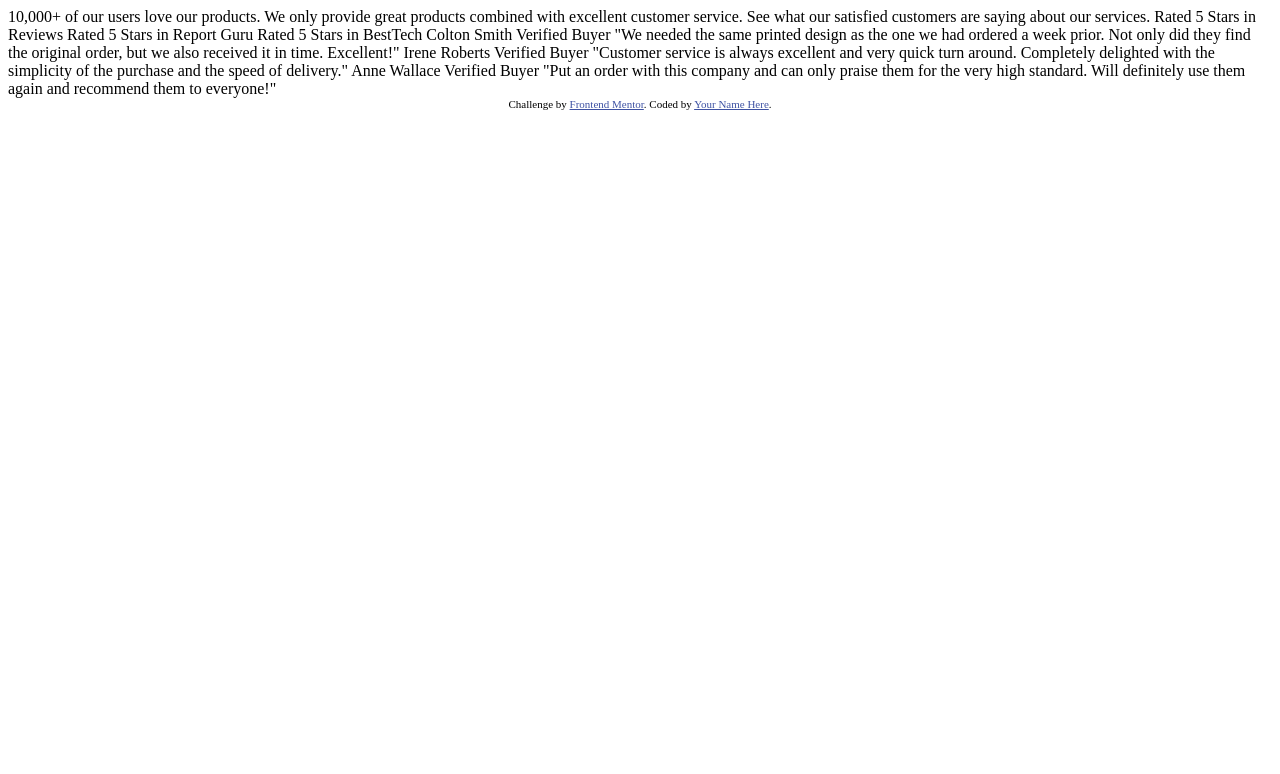
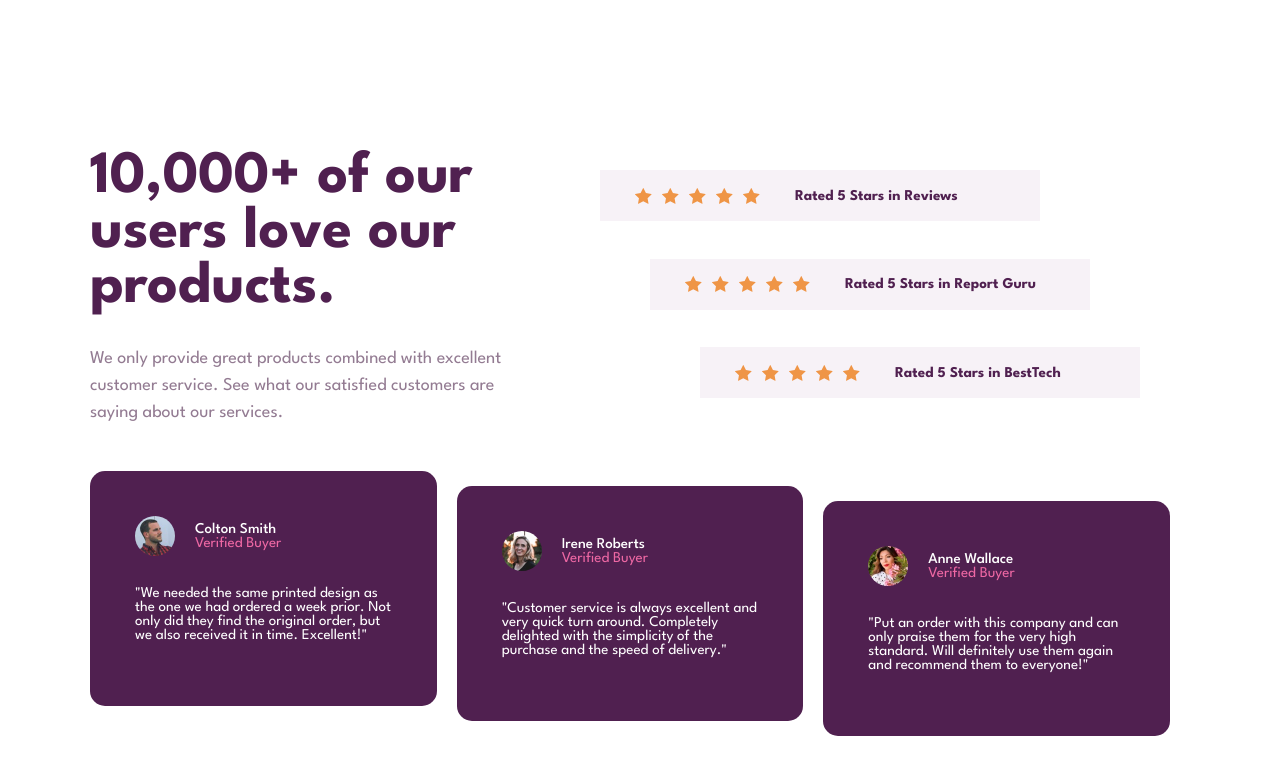
Before and after one commit to mbedon/FM08_Social_proof_section, a plain HTML site: page index.html in a window 1280 px wide. Drawn offline with Linux system fonts and the light colour scheme.

Commit message:
Finished with url images added

```diff
--- a/index.html
+++ b/index.html
@@ -3,59 +3,97 @@
   <head>
     <meta charset="UTF-8" />
     <meta name="viewport" content="width=device-width, initial-scale=1.0" />
-    <!-- displays site properly based on user's device -->
-
-    <link
-      rel="icon"
-      type="image/png"
-      sizes="32x32"
-      href="./images/favicon-32x32.png"
-    />
-
+    <link rel="stylesheet" href="styles.css">
     <title>Frontend Mentor | Social proof section</title>
 
-    <!-- Feel free to remove these styles or customise in your own stylesheet 👍 -->
-    <style>
-      .attribution {
-        font-size: 11px;
-        text-align: center;
-      }
-      .attribution a {
-        color: hsl(228, 45%, 44%);
-      }
-    </style>
   </head>
   <body>
-    10,000+ of our users love our products.
+    <main>
+      <section class="section-top">
+        <div class="title">
+          <h1>10,000+ of our users love our products.</h1>
+          <p>We only provide great products combined with excellent customer service.
+            See what our satisfied customers are saying about our services.</p>
+        </div>
+        <div class="reviews">
+          <div class="review-post post1">
+            <div>
+              <img src="https://mbedon.github.io/FM08_Social_proof_section/images/icon-star.svg" alt="icon star" class="star">
+              <img src="https://mbedon.github.io/FM08_Social_proof_section/images/icon-star.svg" alt="icon star" class="star">
+              <img src="https://mbedon.github.io/FM08_Social_proof_section/images/icon-star.svg" alt="icon star" class="star">
+              <img src="https://mbedon.github.io/FM08_Social_proof_section/images/icon-star.svg" alt="icon star" class="star">
+              <img src="https://mbedon.github.io/FM08_Social_proof_section/images/icon-star.svg" alt="icon star" class="star">
+            </div>
+            <p>
+              Rated 5 Stars in Reviews
+            </p>
+          </div>
+          <div class="review-post  post2">
+            <div>
+              <img src="https://mbedon.github.io/FM08_Social_proof_section/images/icon-star.svg" alt="icon star" class="star">
+              <img src="https://mbedon.github.io/FM08_Social_proof_section/images/icon-star.svg" alt="icon star" class="star">
+              <img src="https://mbedon.github.io/FM08_Social_proof_section/images/icon-star.svg" alt="icon star" class="star">
+              <img src="https://mbedon.github.io/FM08_Social_proof_section/images/icon-star.svg" alt="icon star" class="star">
+              <img src="https://mbedon.github.io/FM08_Social_proof_section/images/icon-star.svg" alt="icon star" class="star">
+            </div>
+            <p>
+              Rated 5 Stars in Report Guru
+            </p>
+          </div>
+          <div class="review-post  post3">
+            <div>
+              <img src="https://mbedon.github.io/FM08_Social_proof_section/images/icon-star.svg" alt="icon star" class="star">
+              <img src="https://mbedon.github.io/FM08_Social_proof_section/images/icon-star.svg" alt="icon star" class="star">
+              <img src="https://mbedon.github.io/FM08_Social_proof_section/images/icon-star.svg" alt="icon star" class="star">
+              <img src="https://mbedon.github.io/FM08_Social_proof_section/images/icon-star.svg" alt="icon star" class="star">
+              <img src="https://mbedon.github.io/FM08_Social_proof_section/images/icon-star.svg" alt="icon star" class="star">
+            </div>
+            <p>
+              Rated 5 Stars in BestTech
+            </p>
+          </div>
+        </div>
+      </section>
+      <section class="section-bot">
+        <div class="user-post colton">
+          <div class="user-profile">
+            <img src="https://mbedon.github.io/FM08_Social_proof_section/images/image-colton.jpg" alt="colton profile picture" class="user-photo">
+            <div class="user-info">
+              <h3 class="user-name">Colton Smith</h3>
+              <h3 class="verified-buyer">Verified Buyer</h3>
+            </div>
+          </div>
+          <p class="user-opinion">
+            "We needed the same printed design as the one we had ordered a week prior. Not only did they find the original order, but we also received it in time. Excellent!"
+          </p>
+        </div>
+        <div class="user-post irene">
+          <div class="user-profile">
+            <img src="https://mbedon.github.io/FM08_Social_proof_section/images/image-irene.jpg" alt="colton profile picture" class="user-photo">
+            <div class="user-info">
+              <h3 class="user-name">Irene Roberts</h3>
+              <h3 class="verified-buyer">Verified Buyer</h3>
+            </div>
+          </div>
+          <p class="user-opinion">
+            "Customer service is always excellent and very quick turn around. Completely delighted with the simplicity of the purchase and the speed of delivery."
+          </p>
+        </div>
+        <div class="user-post anne">
+          <div class="user-profile">
+            <img src="https://mbedon.github.io/FM08_Social_proof_section/images/image-anne.jpg" alt="colton profile picture" class="user-photo">
+            <div class="user-info">
+              <h3 class="user-name">Anne Wallace</h3>
+              <h3 class="verified-buyer">Verified Buyer</h3>
+            </div>
+          </div>
+          <p class="user-opinion">
+            "Put an order with this company and can only praise them for the very high standard. Will definitely use them again and recommend them to everyone!"
+          </p>
+        </div>
+      </section>
+    </main>
 
-    We only provide great products combined with excellent customer service.
-    See what our satisfied customers are saying about our services.
 
-    Rated 5 Stars in Reviews
-    Rated 5 Stars in Report Guru
-    Rated 5 Stars in BestTech
-
-    Colton Smith
-    Verified Buyer
-    "We needed the same printed design as the one we had ordered a week prior.
-    Not only did they find the original order, but we also received it in time.
-    Excellent!"
-
-    Irene Roberts
-    Verified Buyer
-    "Customer service is always excellent and very quick turn around. Completely
-    delighted with the simplicity of the purchase and the speed of delivery."
-
-    Anne Wallace
-    Verified Buyer
-    "Put an order with this company and can only praise them for the very high
-    standard. Will definitely use them again and recommend them to everyone!"
-
-    <div class="attribution">
-      Challenge by
-      <a href="https://www.frontendmentor.io?ref=challenge" target="_blank"
-        >Frontend Mentor</a
-      >. Coded by <a href="#">Your Name Here</a>.
-    </div>
   </body>
 </html>
--- /dev/null
+++ b/styles.css
@@ -0,0 +1,181 @@
+@import url('https://fonts.googleapis.com/css2?family=League+Spartan:wght@400;500;700&display=swap');
+:root {
+    /* PRIMARY */
+    --Very-Dark-Magenta: hsl(300, 43%, 22%);
+    --Soft-Pink: hsl(333, 80%, 67%);
+
+    /* NEUTRAL */
+
+    --Dark-Grayish-Magenta: hsl(303, 10%, 53%);
+    --Light-Grayish-Magenta: hsl(300, 24%, 96%);
+    --White: hsl(0, 0%, 100%);
+
+    /* TEXT */
+    font-family: 'League Spartan', sans-serif;
+    font-size: 15px;
+}
+
+* {
+    box-sizing: border-box;
+    margin: 0;
+    padding: 0;
+    border: 0;
+}
+
+main {
+    max-width: 325px;
+    margin: 100px auto;
+}
+
+.section-top, .title {
+    display: flex;
+    flex-direction: column;
+    align-items: center;
+}
+
+.title {
+    margin-bottom: 3rem;
+}
+.title h1 {
+    font-size: 2.5rem;
+    color: var(--Very-Dark-Magenta);
+    text-align: center;
+}
+
+.title p {
+    font-size: 1.2rem;
+    line-height: 1.5rem;
+    margin-top: 1rem;
+    color: var(--Dark-Grayish-Magenta);
+    text-align: center;
+}
+
+.reviews {
+    margin-bottom: 1rem;
+}
+.review-post {
+    display: flex;
+    flex-direction: column;
+    align-items: center;
+    margin-bottom: 2.5rem;
+    padding: 0.7rem 2rem;
+    background-color: var(--Light-Grayish-Magenta);
+}
+
+.star {
+    margin: 5px;
+}
+
+.review-post div {
+    max-width: 200px;
+    display: flex;
+    flex-direction: row;
+}
+
+.review-post p{
+    font-weight: 700;
+    color: var(--Very-Dark-Magenta);
+    line-height: 2rem;
+}
+
+.user-post {
+    width: 100%;
+    background-color: var(--Very-Dark-Magenta);
+    display: flex;
+    flex-direction: column;
+    padding: 45px;
+    border-radius: 15px;
+    overflow: hidden;
+    color: var(--White);
+    margin-bottom: 15px;
+}
+
+.user-profile {
+    display: flex;
+    margin-bottom: 2rem;
+}
+
+.user-photo {
+    width: 40px;
+    border-radius: 50%;
+}
+.user-info {
+    display: flex;
+    flex-direction: column;
+    justify-content: center;
+    margin-left: 20px;
+}
+
+h3 {
+    font-size: 1rem;
+    font-weight: 500;
+}
+
+.verified-buyer {
+    color: var(--Soft-Pink);
+    font-weight: 400;
+}
+
+@media screen and (min-width: 1100px) {
+    main {
+        max-width: 1100px;
+        margin: 150px auto;
+    }
+    .section-top {
+        display: flex;
+        flex-direction: row;
+    }
+    .title {
+        width: 40%;
+    }
+    .title h1 {
+        font-size: 4rem;
+        text-align: left;
+    }
+    .title p {
+        font-size: 1.2rem;
+        line-height: 1.8rem;
+        margin-top: 2rem;
+        text-align: left;
+    }
+    .review-post {
+        width: 440px;
+        display: flex;
+        flex-direction: row;
+        margin-bottom: 2.5rem;
+    }
+
+    .review-post p{
+        margin-left: 30px;
+    }
+
+    .post1{
+        margin-left: 70px;
+    }
+
+    .post2 {
+        margin-left: 120px;
+    }
+
+    .post3 {
+        margin-left: 170px;
+    }
+
+    .section-bot {
+        display: flex;
+        flex-direction: row;
+    }
+    .user-post {
+        width: 350px;
+        height: 235px;
+        margin-right: 20px;
+    }
+
+    .irene {
+        margin-top: 15px;
+    }
+
+    .anne {
+        margin-top: 30px;
+    }
+}
```
